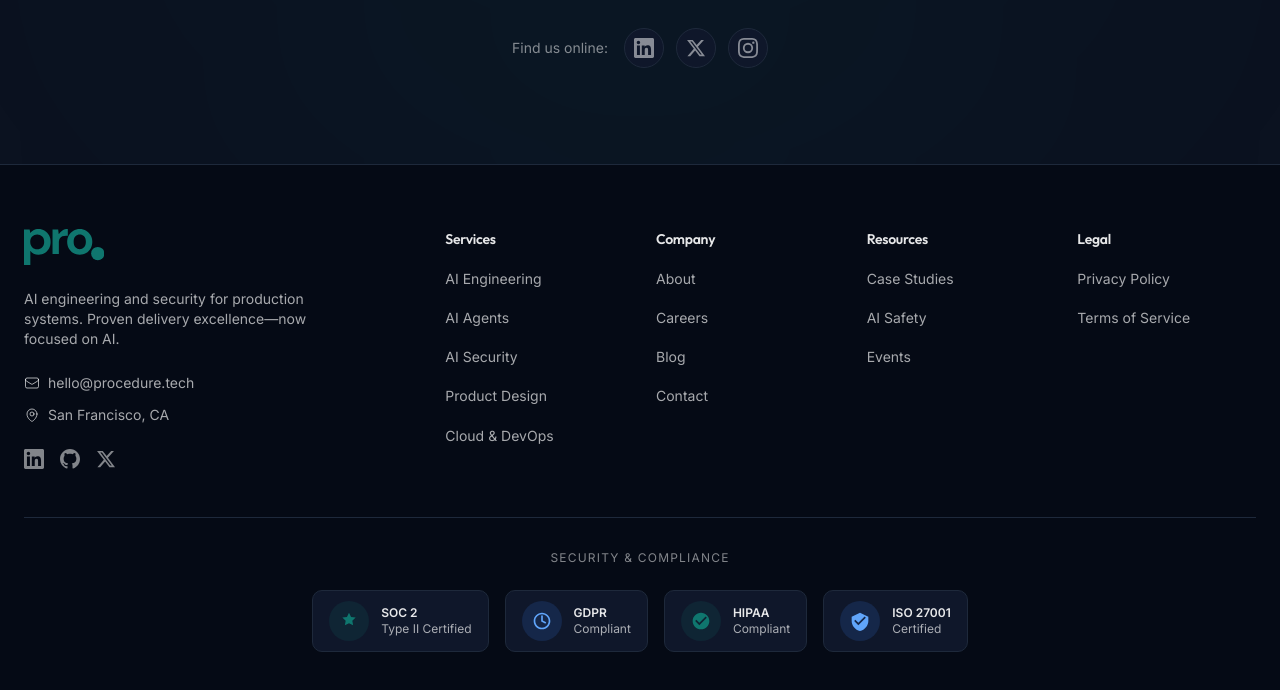
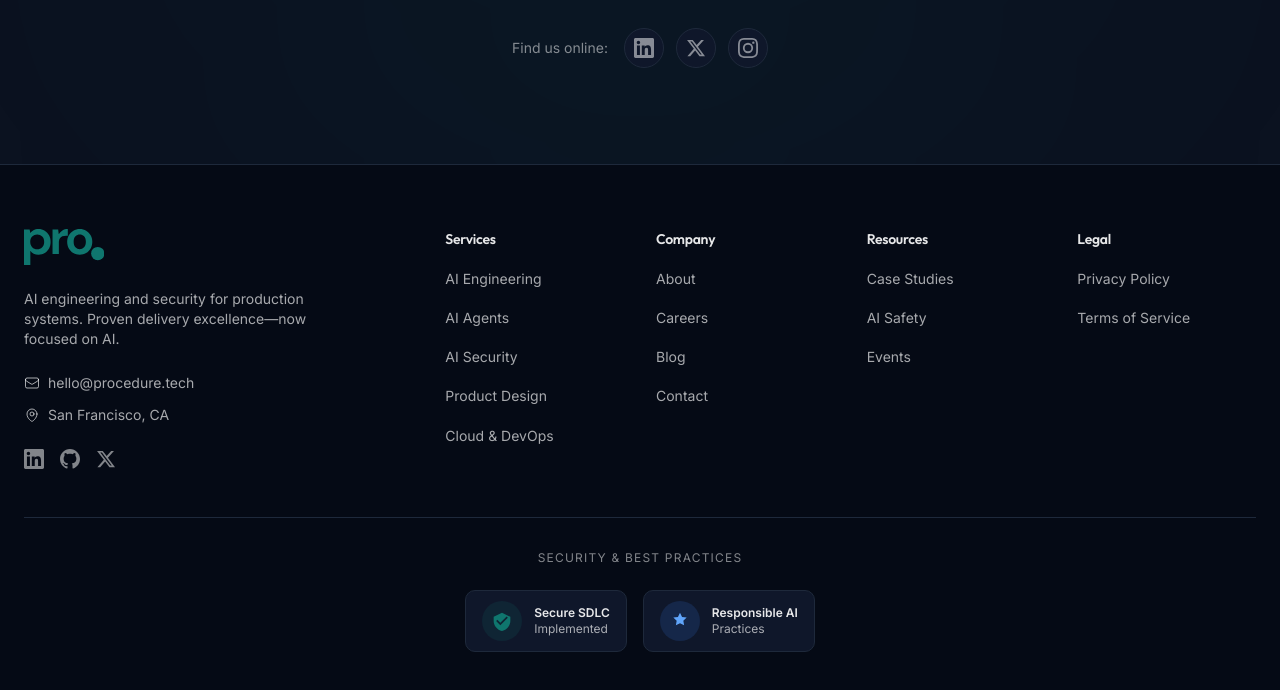
Before and after one commit to proceduretech/website, a Next.js app: page /rubber-duck in a window 1280 px wide. Shown: the part 7102-7792 px from the top of the page. Built offline with nearby package versions, Linux system fonts and the light colour scheme.

Commit message:
replacing compliances with generic details

```diff
--- a/app/about/page.tsx
+++ b/app/about/page.tsx
@@ -168,10 +168,8 @@ const differentiators = [
 
 // Certifications data
 const certifications = [
-  { name: "SOC 2 Type II", description: "Certified" },
-  { name: "GDPR", description: "Compliant" },
-  { name: "ISO 27001", description: "Certified" },
-  { name: "HIPAA", description: "Compliant" },
+  { name: "Secure SDLC", description: "Implemented" },
+  { name: "Responsible AI Practices", description: "Adopted" },
 ];
 
 export default function AboutPage() {
--- a/app/ai-safety/page.tsx
+++ b/app/ai-safety/page.tsx
@@ -314,11 +314,8 @@ const frameworks = [
 ];
 
 const certifications = [
-  { name: "SOC 2 Type II", status: "Certified" },
-  { name: "GDPR", status: "Compliant" },
-  { name: "HIPAA", status: "Compliant" },
-  { name: "ISO 27001", status: "Certified" },
-  { name: "CCPA", status: "Ready" },
+  { name: "Secure SDLC", status: "Implemented" },
+  { name: "Responsible AI Practices", status: "Adopted" },
 ];
 
 const industries = [
--- a/app/approach/page.tsx
+++ b/app/approach/page.tsx
@@ -1189,7 +1189,7 @@ export default function ApproachPage() {
                     clipRule="evenodd"
                   />
                 </svg>
-                SOC 2 Type II
+                Secure SDLC
               </div>
               <div className="w-1 h-1 rounded-full bg-border" />
               <div className="flex items-center gap-2 text-xs text-text-muted">
--- a/app/contact/page.tsx
+++ b/app/contact/page.tsx
@@ -498,7 +498,7 @@ export default function ContactPage() {
                       clipRule="evenodd"
                     />
                   </svg>
-                  SOC 2 Type II
+                  Secure SDLC
                 </div>
                 <div className="w-1 h-1 rounded-full bg-border" />
                 <div className="flex items-center gap-2 text-xs text-text-muted">
@@ -513,7 +513,7 @@ export default function ContactPage() {
                       clipRule="evenodd"
                     />
                   </svg>
-                  GDPR Compliant
+                  Responsible AI
                 </div>
                 <div className="w-1 h-1 rounded-full bg-border" />
                 <div className="flex items-center gap-2 text-xs text-text-muted">
--- a/app/why-us/page.tsx
+++ b/app/why-us/page.tsx
@@ -709,7 +709,7 @@ export default function WhyUsPage() {
                     clipRule="evenodd"
                   />
                 </svg>
-                SOC 2 Type II
+                Secure SDLC
               </div>
               <div className="w-1 h-1 rounded-full bg-border" />
               <div className="flex items-center gap-2 text-xs text-text-muted">
--- a/components/footer.tsx
+++ b/components/footer.tsx
@@ -225,31 +225,19 @@ export function Footer() {
         {/* Certification Badges */}
         <div className="pt-8 border-t border-border mb-8">
           <p className="text-xs text-text-muted uppercase tracking-widest mb-6 text-center">
-            Security & Compliance
+            Security & Best Practices
           </p>
           <div className="flex flex-wrap items-center justify-center gap-4">
             <ComplianceBadge
-              icon="star"
-              title="SOC 2"
-              subtitle="Type II Certified"
+              icon="shield"
+              title="Secure SDLC"
+              subtitle="Implemented"
               iconColor="teal"
             />
             <ComplianceBadge
-              icon="clock"
-              title="GDPR"
-              subtitle="Compliant"
-              iconColor="blue"
-            />
-            <ComplianceBadge
-              icon="check"
-              title="HIPAA"
-              subtitle="Compliant"
-              iconColor="teal"
-            />
-            <ComplianceBadge
-              icon="shield"
-              title="ISO 27001"
-              subtitle="Certified"
+              icon="star"
+              title="Responsible AI"
+              subtitle="Practices"
               iconColor="blue"
             />
           </div>
--- a/components/sections/ValueProposition.tsx
+++ b/components/sections/ValueProposition.tsx
@@ -150,7 +150,7 @@ export function ValueProposition() {
                   d="M9 12.75L11.25 15 15 9.75m-3-7.036A11.959 11.959 0 013.598 6 11.99 11.99 0 003 9.749c0 5.592 3.824 10.29 9 11.623 5.176-1.332 9-6.03 9-11.622 0-1.31-.21-2.571-.598-3.751h-.152c-3.196 0-6.1-1.248-8.25-3.285z"
                 />
               </svg>
-              <span className="text-sm font-medium">SOC 2 Compliant</span>
+              <span className="text-sm font-medium">Secure SDLC</span>
             </div>
             <div className="flex items-center gap-2 text-text-secondary">
               <svg
--- a/lib/navigation-data.ts
+++ b/lib/navigation-data.ts
@@ -240,13 +240,12 @@ export const navigationData = {
       ],
     },
     {
-      title: "Compliance",
+      title: "Best Practices",
       highlight: true,
       bullet: true,
       items: [
-        { label: "SOC 2 Type II", href: "/compliance" },
-        { label: "HIPAA compliant", href: "/compliance" },
-        { label: "GDPR ready", href: "/compliance" },
+        { label: "Secure SDLC", href: "/compliance" },
+        { label: "Responsible AI Practices", href: "/compliance" },
         { label: "AI governance frameworks", href: "/compliance" },
       ],
     },
```
